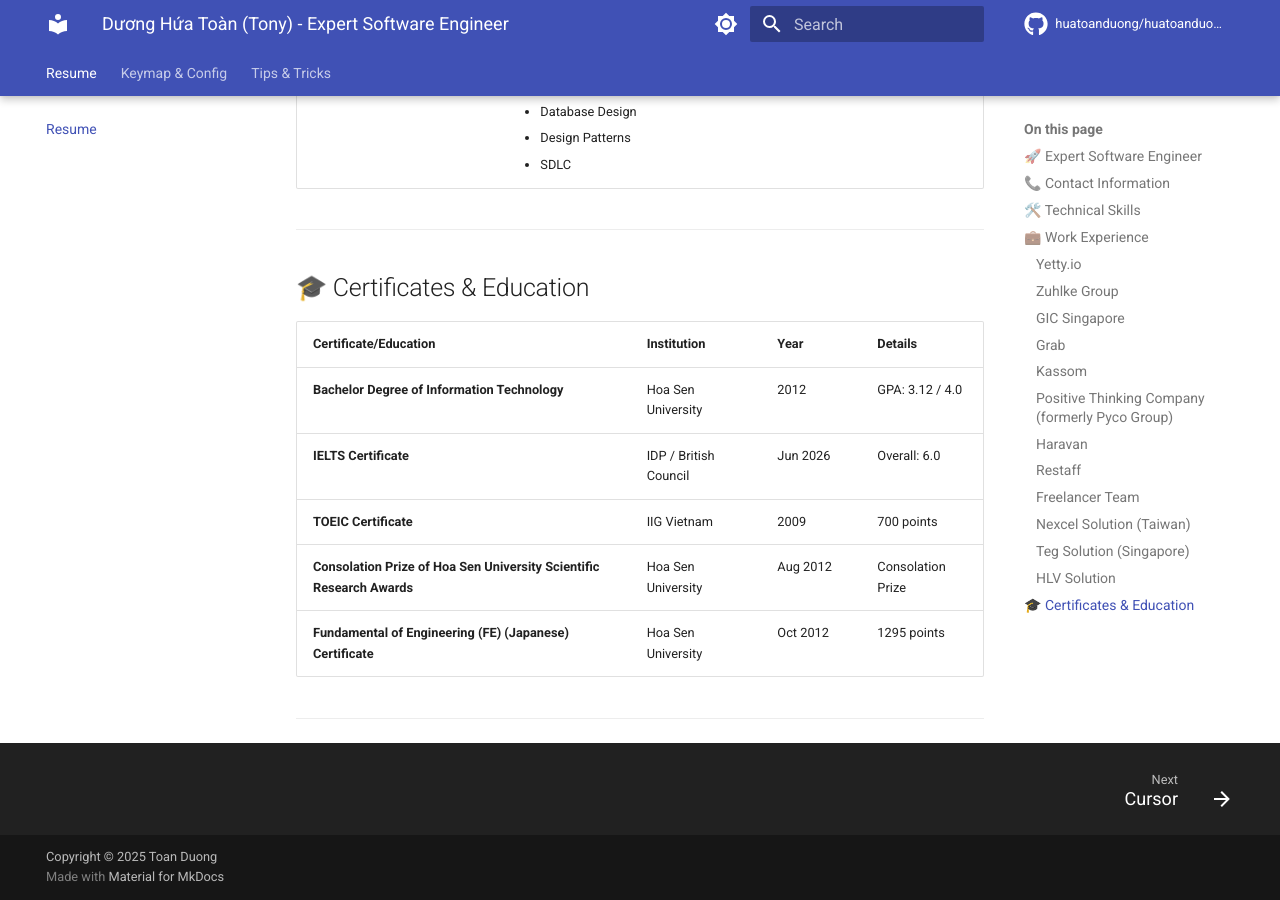
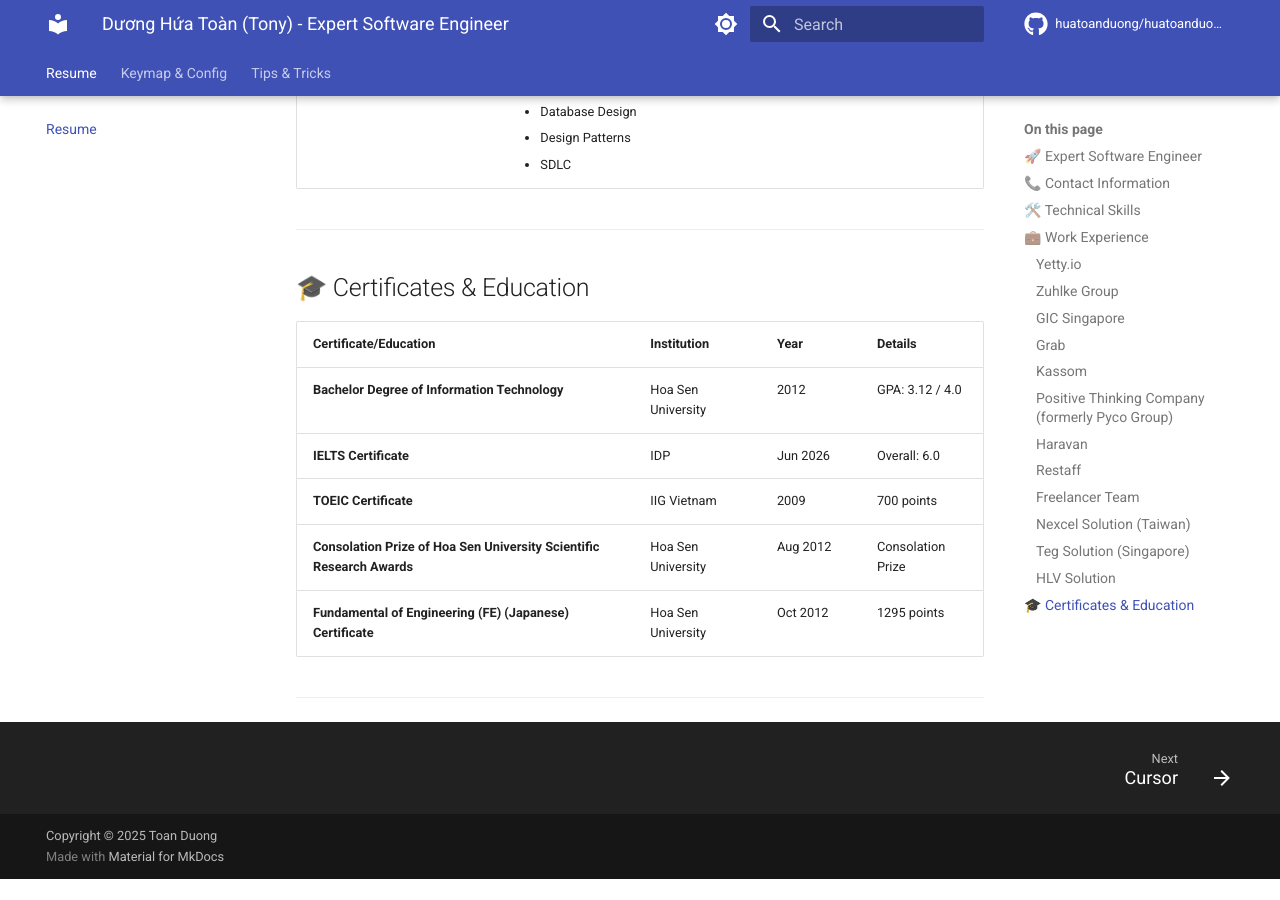
Before and after one commit to huatoanduong/huatoanduong.github.io, an MkDocs documentation site: the page built from docs/index.md, in a window 1280 px wide and 900 px high, scrolled down 13484 px. Built offline with MkDocs 1.6.1 and Material for MkDocs 9.7.7, drawn with Linux system fonts in a browser that asks for light colours; comment, search, counter and statistics services are not loaded; after the commit the page ends 14363 px from its top, so only the background shows below that.

Commit message:
Update IELTS Certificate institution across multiple documents for consistency (#31)
- Changed the institution name from "IDP / British Council" to "IDP" in
temp.html, index.md, 03-certificates.md, data.json, and resume.md.
- Ensured uniformity in the presentation of IELTS Certificate details.

```diff
--- a/docs/index.md
+++ b/docs/index.md
@@ -884,7 +884,7 @@
     </tr>
     <tr>
       <td><strong>IELTS Certificate</strong></td>
-      <td>IDP / British Council</td>
+      <td>IDP</td>
       <td>Jun 2026</td>
       <td>Overall: 6.0</td>
     </tr>
--- a/temp.html
+++ b/temp.html
@@ -16,7 +16,7 @@
     </tr>
     <tr>
       <td><strong>IELTS Certificate</strong></td>
-      <td>IDP / British Council</td>
+      <td>IDP</td>
       <td>Jun 2026</td>
       <td>Overall: 6.0</td>
     </tr>
```
Also changed, not shown: markdown/03-certificates.md (+1 -1 lines), markdown/resume.md (+1 -1 lines), 1 other file.
